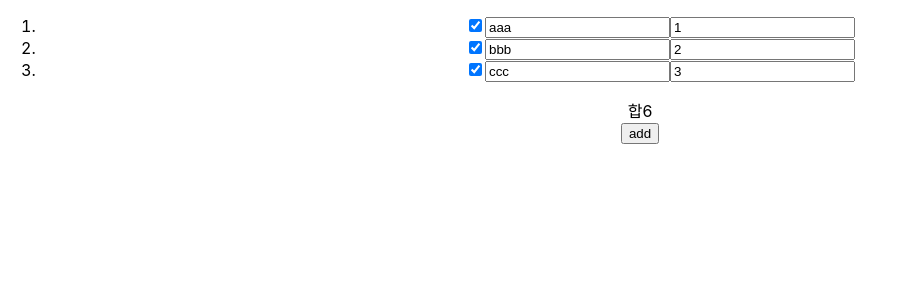
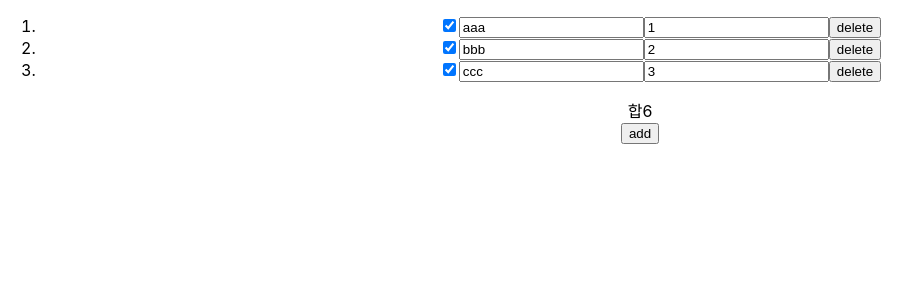
Before and after one commit to hyunhaha/plus-memo, a React (Create React App) app: page / in a window 1280 px wide. Shown: the top 300 px of the page, without its empty margins (0-922 px from the left). Built offline with nearby package versions, Linux system fonts and the light colour scheme.

Commit message:
add delete button

```diff
--- a/src/components/item.js
+++ b/src/components/item.js
@@ -1,6 +1,6 @@
 import React, { useEffect, useState } from 'react';
 
-const Item = ({ status, label, value, toggleStatus, editItemLabel, editItemValue, id }) => {
+const Item = ({ status, label, value, toggleStatus, editItemLabel, editItemValue, deleteItem, id }) => {
   const [inputStatus, setInputStatus] = useState(true);
   const [inputLabel, setInputLabel] = useState('');
   const [inputText, setInputText] = useState(0);
@@ -26,12 +26,15 @@ const Item = ({ status, label, value, toggleStatus, editItemLabel, editItemValue
     setInputStatus(!inputStatus)
     toggleStatus(!inputStatus, id)
   }
+  const deleteHandler = (event) => {
+    deleteItem(id)
+  }
   return (
     <li>
       <input type='checkbox' checked={inputStatus} onChange={onChangeCheckboxHandler}></input>
       <input value={inputLabel} onChange={onChangeLabelHandler}></input>
-      <input value={inputText} onChange={onChangeHandler}></input>
-
+      <input value={inputText} type="number" onChange={onChangeHandler}></input>
+      <button onClick={deleteHandler}>delete</button>
     </li>
   )
 };
--- a/src/components/list.js
+++ b/src/components/list.js
@@ -49,6 +49,15 @@ const List = (props) => {
     })
   }
 
+  const deleteItem = (id) => {
+    console.log(id);
+    setItems(cur => {
+      const newItems = [...cur];
+      const target = newItems.findIndex(i => i.id === id);
+      newItems.splice(target, 1);
+      return newItems;
+    })
+  }
   const addItem = () => {
     setItems(cur => {
       const newList = [...cur];
@@ -57,7 +66,18 @@ const List = (props) => {
     })
   }
 
-  const elements = items.map((item, index) => <Item key={index} id={item.id} status={item.status} label={item.label} value={item.value} toggleStatus={toggleStatus} editItemLabel={editItemLabel} editItemValue={editItemValue} />)
+  const elements = items.map((item, index) =>
+    <Item
+      key={index}
+      id={item.id}
+      status={item.status}
+      label={item.label}
+      value={item.value}
+      toggleStatus={toggleStatus}
+      editItemLabel={editItemLabel}
+      editItemValue={editItemValue}
+      deleteItem={deleteItem}
+    />)
   return (
     <div>
       <ol>
```
